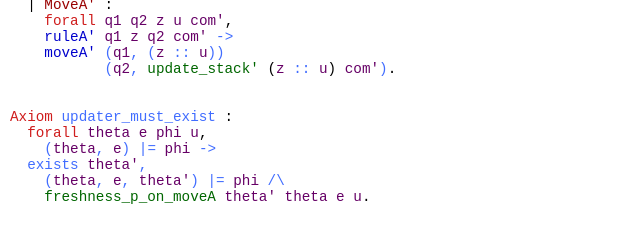
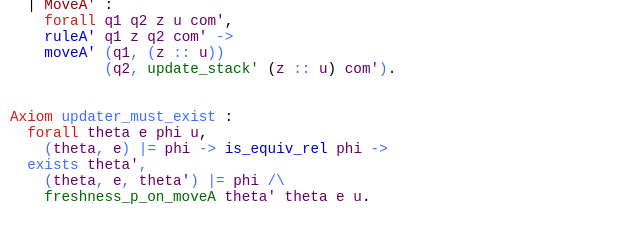
Before and after one commit to ytakata69/rpds-to-pds-proof, a plain HTML site: page docs/pds.html in a window 1280 px wide. Shown: the part 967-1198 px from the top of the page, without its empty margins (0-640 px from the left). Drawn offline with Linux system fonts and the light colour scheme.

Commit message:
Make updater_must_exist a little more accurate

```diff
--- a/docs/pds.html
+++ b/docs/pds.html
@@ -96,7 +96,7 @@
 <br/>
 <span class="id" title="keyword">Axiom</span> <a id="updater_must_exist" class="idref" href="#updater_must_exist"><span class="id" title="axiom">updater_must_exist</span></a> :<br/>
 &nbsp;&nbsp;<span class="id" title="keyword">forall</span> <a id="theta:47" class="idref" href="#theta:47"><span class="id" title="binder">theta</span></a> <a id="e:48" class="idref" href="#e:48"><span class="id" title="binder">e</span></a> <a id="phi:49" class="idref" href="#phi:49"><span class="id" title="binder">phi</span></a> <a id="u:50" class="idref" href="#u:50"><span class="id" title="binder">u</span></a>,<br/>
-&nbsp;&nbsp;&nbsp;&nbsp;<a class="idref" href="http://coq.inria.fr/distrib/V8.13.0/stdlib//Coq.Init.Datatypes.html#e6756e10c36f149b18b4a8741ed83079"><span class="id" title="notation">(</span></a><a class="idref" href="pds.html#theta:47"><span class="id" title="variable">theta</span></a><a class="idref" href="http://coq.inria.fr/distrib/V8.13.0/stdlib//Coq.Init.Datatypes.html#e6756e10c36f149b18b4a8741ed83079"><span class="id" title="notation">,</span></a> <a class="idref" href="pds.html#e:48"><span class="id" title="variable">e</span></a><a class="idref" href="http://coq.inria.fr/distrib/V8.13.0/stdlib//Coq.Init.Datatypes.html#e6756e10c36f149b18b4a8741ed83079"><span class="id" title="notation">)</span></a> <a class="idref" href="equiv.html#11f615684d43d5ff020d0ffb9a3d8457"><span class="id" title="notation">|=</span></a> <a class="idref" href="pds.html#phi:49"><span class="id" title="variable">phi</span></a> <a class="idref" href="http://coq.inria.fr/distrib/V8.13.0/stdlib//Coq.Init.Logic.html#::type_scope:x_'-&gt;'_x"><span class="id" title="notation">-&gt;</span></a><br/>
+&nbsp;&nbsp;&nbsp;&nbsp;<a class="idref" href="http://coq.inria.fr/distrib/V8.13.0/stdlib//Coq.Init.Datatypes.html#e6756e10c36f149b18b4a8741ed83079"><span class="id" title="notation">(</span></a><a class="idref" href="pds.html#theta:47"><span class="id" title="variable">theta</span></a><a class="idref" href="http://coq.inria.fr/distrib/V8.13.0/stdlib//Coq.Init.Datatypes.html#e6756e10c36f149b18b4a8741ed83079"><span class="id" title="notation">,</span></a> <a class="idref" href="pds.html#e:48"><span class="id" title="variable">e</span></a><a class="idref" href="http://coq.inria.fr/distrib/V8.13.0/stdlib//Coq.Init.Datatypes.html#e6756e10c36f149b18b4a8741ed83079"><span class="id" title="notation">)</span></a> <a class="idref" href="equiv.html#11f615684d43d5ff020d0ffb9a3d8457"><span class="id" title="notation">|=</span></a> <a class="idref" href="pds.html#phi:49"><span class="id" title="variable">phi</span></a> <a class="idref" href="http://coq.inria.fr/distrib/V8.13.0/stdlib//Coq.Init.Logic.html#::type_scope:x_'-&gt;'_x"><span class="id" title="notation">-&gt;</span></a> <a class="idref" href="equiv.html#is_equiv_rel"><span class="id" title="class">is_equiv_rel</span></a> <a class="idref" href="pds.html#phi:49"><span class="id" title="variable">phi</span></a> <a class="idref" href="http://coq.inria.fr/distrib/V8.13.0/stdlib//Coq.Init.Logic.html#::type_scope:x_'-&gt;'_x"><span class="id" title="notation">-&gt;</span></a><br/>
 &nbsp;&nbsp;<a class="idref" href="http://coq.inria.fr/distrib/V8.13.0/stdlib//Coq.Init.Logic.html#a883bdd010993579f99d60b3775bcf54"><span class="id" title="notation">exists</span></a> <a id="theta':51" class="idref" href="#theta':51"><span class="id" title="binder">theta'</span></a><a class="idref" href="http://coq.inria.fr/distrib/V8.13.0/stdlib//Coq.Init.Logic.html#a883bdd010993579f99d60b3775bcf54"><span class="id" title="notation">,</span></a><br/>
 &nbsp;&nbsp;&nbsp;&nbsp;<a class="idref" href="http://coq.inria.fr/distrib/V8.13.0/stdlib//Coq.Init.Datatypes.html#e6756e10c36f149b18b4a8741ed83079"><span class="id" title="notation">(</span></a><a class="idref" href="pds.html#theta:47"><span class="id" title="variable">theta</span></a><a class="idref" href="http://coq.inria.fr/distrib/V8.13.0/stdlib//Coq.Init.Datatypes.html#e6756e10c36f149b18b4a8741ed83079"><span class="id" title="notation">,</span></a> <a class="idref" href="pds.html#e:48"><span class="id" title="variable">e</span></a><a class="idref" href="http://coq.inria.fr/distrib/V8.13.0/stdlib//Coq.Init.Datatypes.html#e6756e10c36f149b18b4a8741ed83079"><span class="id" title="notation">,</span></a> <a class="idref" href="pds.html#theta':51"><span class="id" title="variable">theta'</span></a><a class="idref" href="http://coq.inria.fr/distrib/V8.13.0/stdlib//Coq.Init.Datatypes.html#e6756e10c36f149b18b4a8741ed83079"><span class="id" title="notation">)</span></a> <a class="idref" href="equiv.html#11f615684d43d5ff020d0ffb9a3d8457"><span class="id" title="notation">|=</span></a> <a class="idref" href="pds.html#phi:49"><span class="id" title="variable">phi</span></a> <a class="idref" href="http://coq.inria.fr/distrib/V8.13.0/stdlib//Coq.Init.Logic.html#ba2b0e492d2b4675a0acf3ea92aabadd"><span class="id" title="notation">/\</span></a><br/>
 &nbsp;&nbsp;&nbsp;&nbsp;<a class="idref" href="pds.html#freshness_p_on_moveA"><span class="id" title="definition">freshness_p_on_moveA</span></a> <a class="idref" href="pds.html#theta':51"><span class="id" title="variable">theta'</span></a> <a class="idref" href="pds.html#theta:47"><span class="id" title="variable">theta</span></a> <a class="idref" href="pds.html#e:48"><span class="id" title="variable">e</span></a> <a class="idref" href="pds.html#u:50"><span class="id" title="variable">u</span></a>.<br/>
```
Also changed, not shown: 1 other file.
